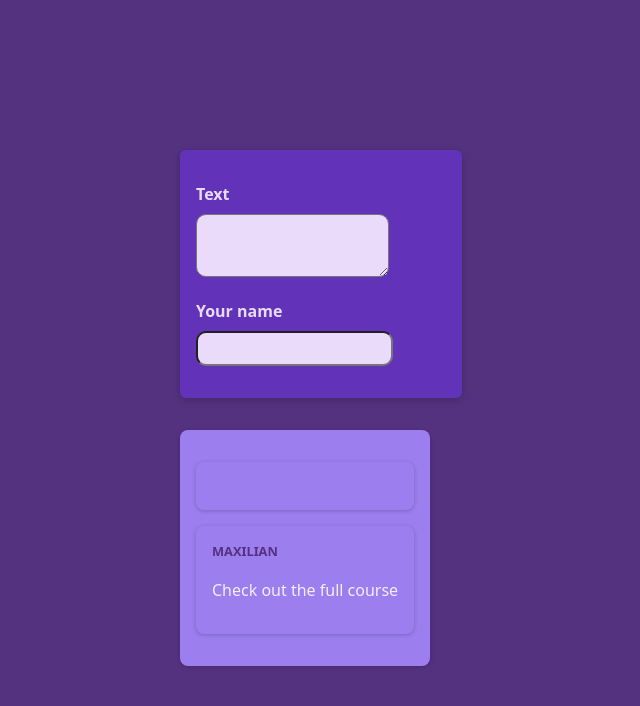
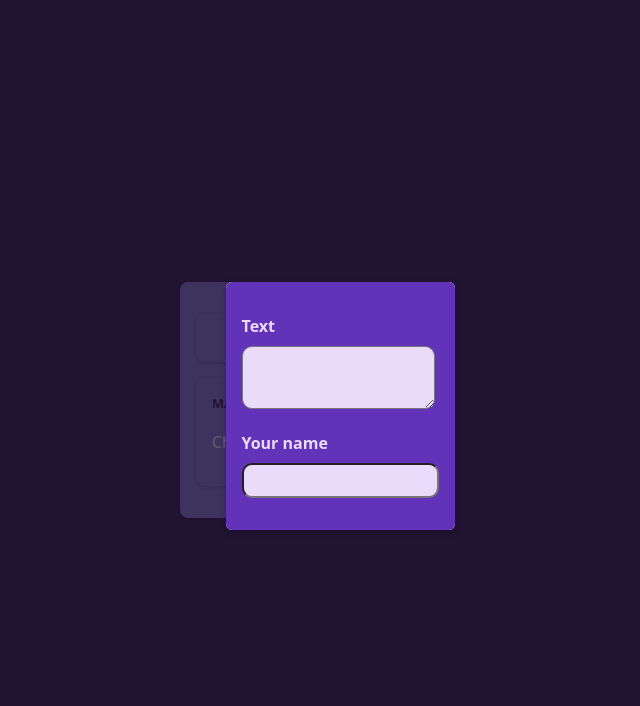
Before and after one commit to Dev-Omorh/first-react, a React (Vite) app: page / in a window 1280 px wide. Shown: the top 706 px of the page, without its empty margins (300-940 px from the left). Built offline with nearby package versions, Linux system fonts and the light colour scheme.

Commit message:
feat: implement Modal component and integrate it into PostsList; update NewPost styling

```diff
--- /dev/null
+++ b/src/components/Modal.jsx
@@ -0,0 +1,14 @@
+import classes from "./Modal.module.css";
+
+function Modal({ children, onClose }) {
+  return (
+    <>
+      <div className={classes.backdrop} onClick={onClose} />
+      <dialog open className={classes.modal}>
+        {children}
+      </dialog>
+    </>
+  );
+}
+
+export default Modal;
--- /dev/null
+++ b/src/components/Modal.module.css
@@ -0,0 +1,17 @@
+.backdrop {
+  position: fixed;
+  top: 0;
+  left: 0;
+  width: 100%;
+  height: 100vh;
+  background: rgba(0, 0, 0, 0.6);
+  z-index: 0;
+}
+
+.modal {
+  border: none;
+  border-radius: 6px;
+  box-shadow: 0 2px 8px rgba(0, 0, 0, 0.2);
+  padding: 0;
+  overflow: hidden;
+}
--- a/src/components/NewPost.module.css
+++ b/src/components/NewPost.module.css
@@ -2,9 +2,9 @@
   background-color: #6233b9;
   padding: 1rem;
   width: 100%;
-  margin: 2rem auto;
+  /* margin: 2rem auto;
   border-radius: 6px;
-  box-shadow: 0 2px 8px rgba(0, 0, 0, 0.2);
+  box-shadow: 0 2px 8px rgba(0, 0, 0, 0.2); */
 }
 
 .form label {
--- a/src/components/PostsList.jsx
+++ b/src/components/PostsList.jsx
@@ -2,10 +2,16 @@
 import Post from "./Post";
 import classes from "./Post.module.css";
 import NewPost from "./NewPost";
+import Modal from "./Modal";
 
 function PostsList() {
+  const [modalIsVisible, setModalIsVisible] = useState(true);
   const [enteredBody, setEnteredBody] = useState("");
   const [enteredAuthor, setEnteredAuthor] = useState("");
+
+  function hideModalHandler() {
+    setModalIsVisible(false);
+  }
 
   function bodyChangeHandler(event) {
     setEnteredBody(event.target.value);
@@ -16,10 +22,14 @@
 
   return (
     <>
-      <NewPost
-        onBodyChange={bodyChangeHandler}
-        onAuthorChange={authorChangeHandler}
-      />
+      {modalIsVisible ? (
+        <Modal onClose={hideModalHandler}>
+          <NewPost
+            onBodyChange={bodyChangeHandler}
+            onAuthorChange={authorChangeHandler}
+          />
+        </Modal>
+      ) : null}
       <div className={classes.post}>
         <Post author={enteredAuthor} body={enteredBody} />
         <Post author="Maxilian" body="Check out the full course" />
```
